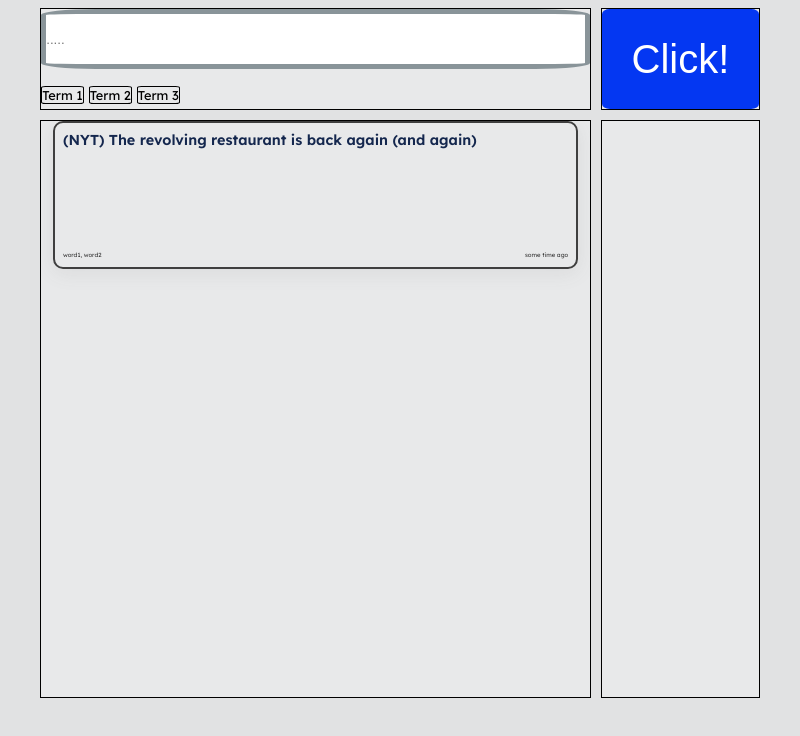
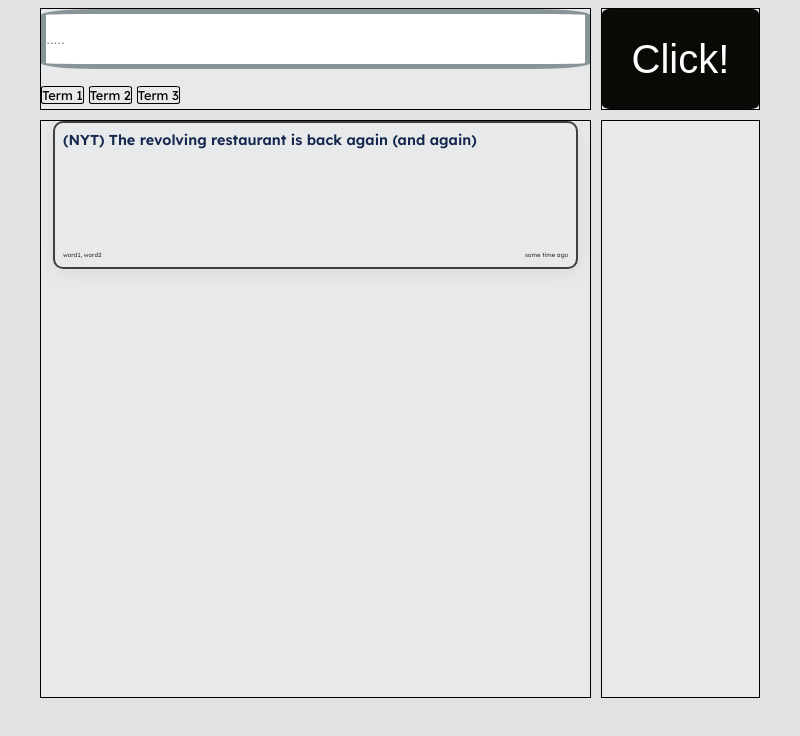
Before and after one commit to 1haut/nyhetsaggregator, an Electron app: page src/index.html in a window 800 px wide. Drawn offline with nearby package versions, Linux system fonts and the light colour scheme.

Commit message:
fjern alt blått

```diff
--- a/src/style.css
+++ b/src/style.css
@@ -95,9 +95,8 @@ button {
     height: 100%;
     border: none;
     border-radius: 5%;
-    background-color: #0437F2;
+    background-color: #0a0906;
     color: white;
-    /* margin: 5px; */
     cursor: pointer;
     font-size: 5vw;
 }
```
